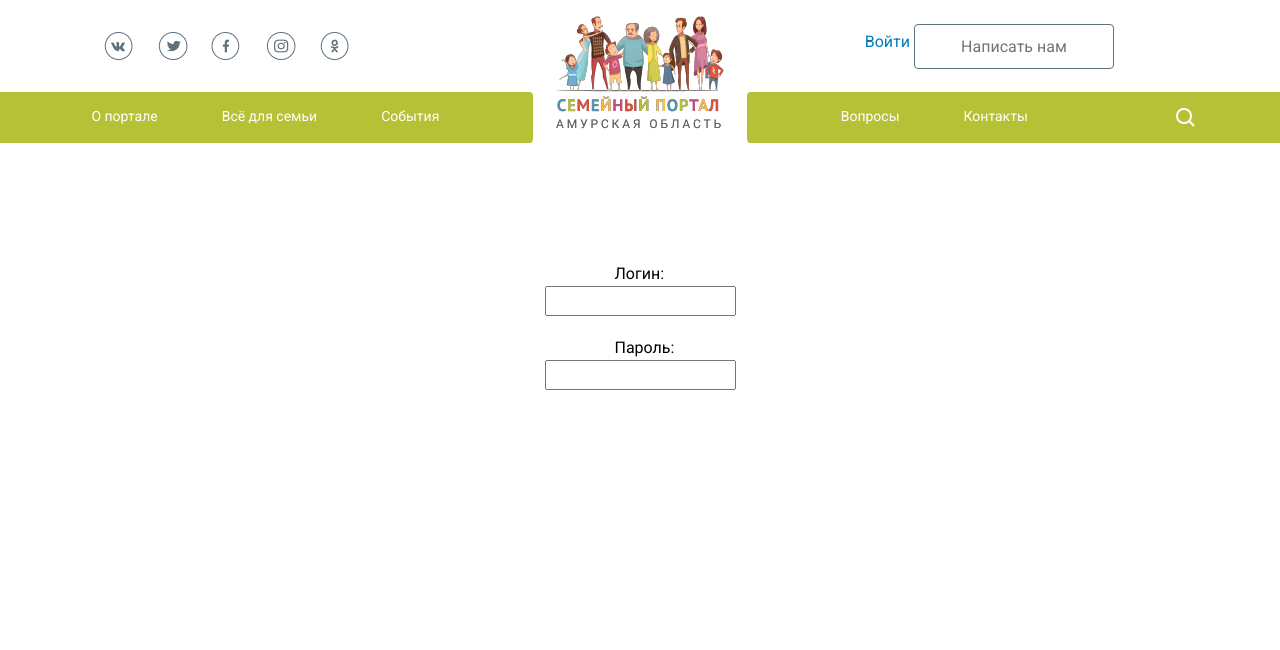
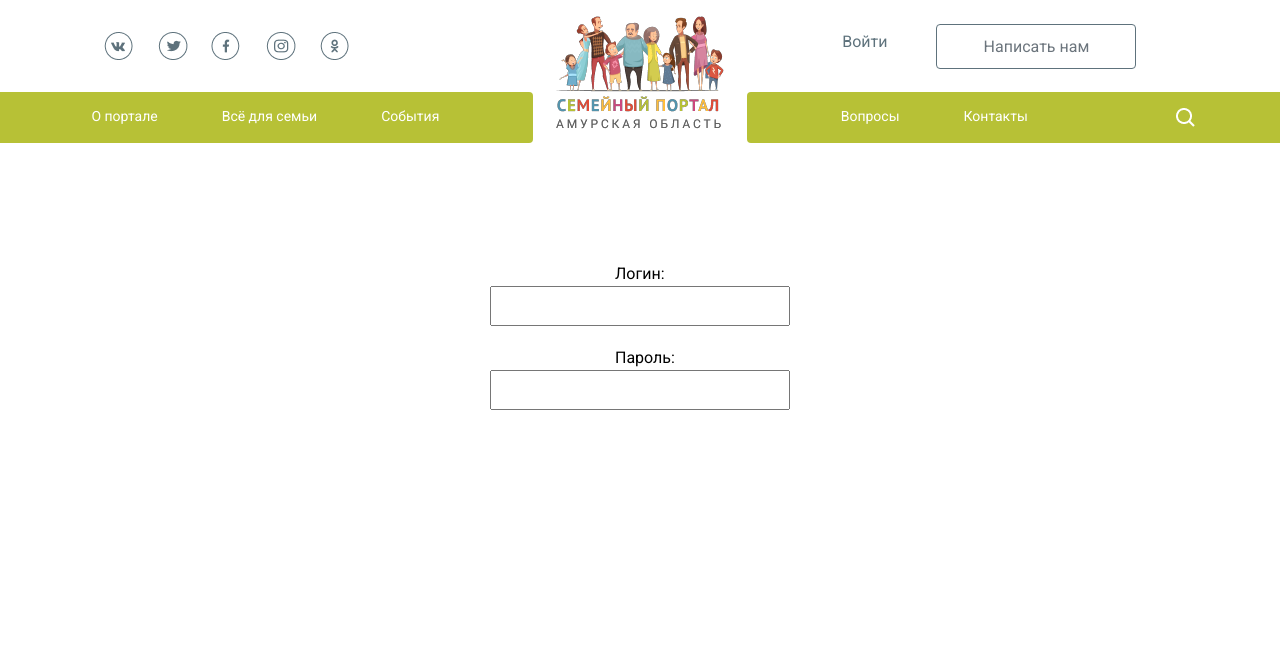
Before and after one commit to wackywildoak/test_amur, a PHP site: page /login.php in a window 1280 px wide. Shown: the top 650 px of the page. Run offline with PHP 8.4, Linux system fonts and the light colour scheme.

Commit message:
tsk10141 test_amur: styled the form and login btn
стилизовал форму авторизации,
стилизовал кнопку входа

```diff
--- a/assets/css/main.css
+++ b/assets/css/main.css
@@ -198,6 +198,16 @@ a.nav-link.head {
 a.nav-link.head:hover {
   color: var(--bg2-color);
 }
+
+.login-header {
+  margin-right: 45px;
+  color: var(--contrast-color);
+}
+
+.login-header:hover {
+  color: var(--accent-color);
+}
+
 
 .social-icons {
   margin-right: 150px;
@@ -575,10 +585,15 @@ a.social-link.ok:hover {
 
 
 .input-title.reg-title {
-  margin-left: 70px;
+  margin-left: 125px;
   margin-right: 0;
 }
 
+
+.input-reg {
+  width: 300px;
+  height: 40px;
+}
 
 
 
--- a/login.php
+++ b/login.php
@@ -67,11 +67,11 @@
 				<form action="" method="POST" class="reg-form">
 					<span class="input-title reg-title">Логин:</span>
 					<label>
-						<input name="login">
+						<input class="input-reg" id="input-login" name="login">
 					</label>
 					<span class="input-title reg-title">Пароль:</span>
 					<label>
-						<input name="password" type="password">
+						<input class="input-reg" id="input-password" name="password" type="password">
 					</label>
 				</form>
 			</div>
--- a/templates/header.php
+++ b/templates/header.php
@@ -18,7 +18,7 @@
               </div>
             </div>
             <div class="col text-center">
-							<a href="login.php" class="">Войти</a>
+							<a href="login.php" class="login-header">Войти</a>
               <button id="modal-btn" type="button"
                 class="btn btn-f btn-outline-secondary justify-content-center mt-2 me-5">
                 Написать нам
```
